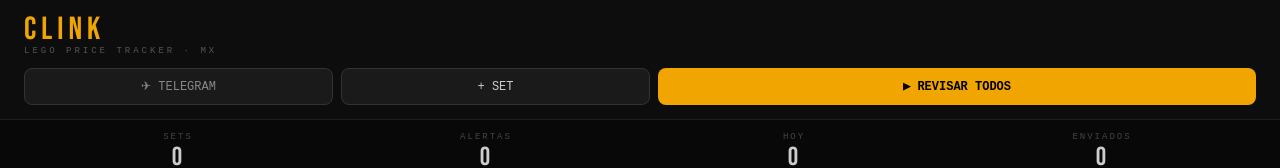
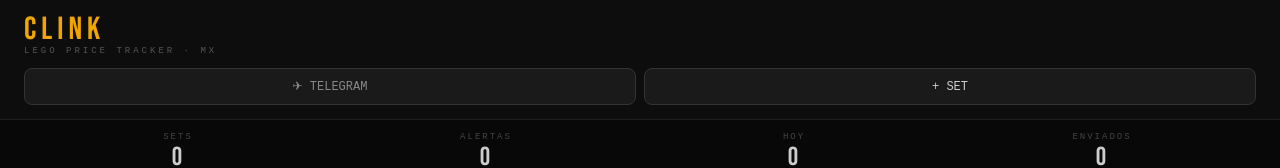
Before and after one commit to yhernandez-bot/clink-tracker, a React (Vite) app: page / in a window 1280 px wide. Shown: the top 168 px of the page. Built offline with nearby package versions, Linux system fonts and the light colour scheme; no server answers; the database is empty.

Commit message:
Update App.jsx

```diff
--- a/src/App.jsx
+++ b/src/App.jsx
@@ -1035,13 +1035,6 @@ discount es el porcentaje entero de descuento. Si no hay precio: found=false, pr
               {showAdd ? "✕ CANCELAR" : "+ SET"}
             </button>
 
-            <button
-              onClick={checkAll}
-              disabled={globalLoading}
-              style={{ flex: 2, background: "#f0a500", color: "#000", border: "none", padding: "10px 8px", borderRadius: 8, fontSize: 12, fontWeight: 700, cursor: "pointer", fontFamily: "monospace", opacity: globalLoading ? 0.5 : 1 }}
-            >
-              {globalLoading ? "BUSCANDO..." : "▶ REVISAR TODOS"}
-            </button>
           </div>
 
           {alertCount > 0 && tgReady && (
```
